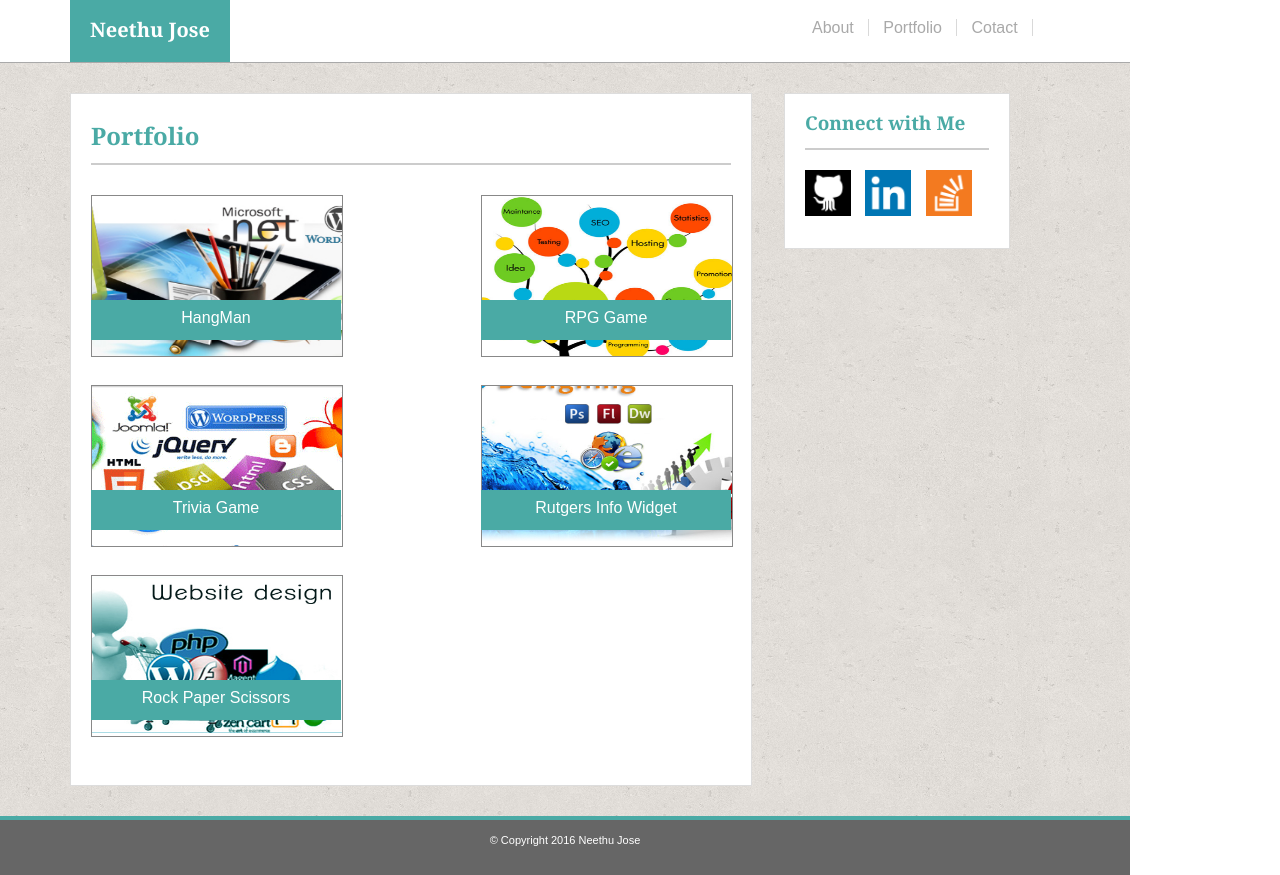
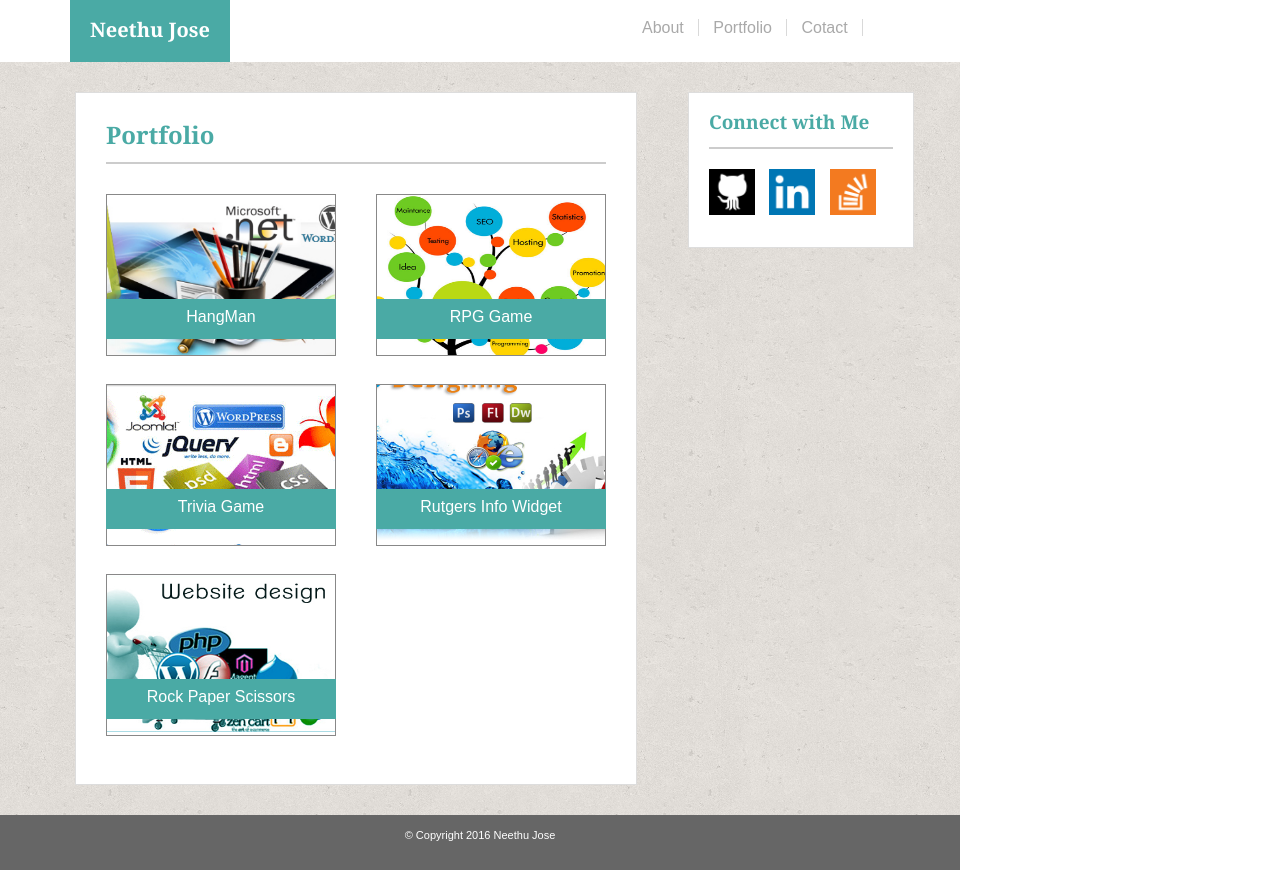
Before and after one commit to AmmuJose/Basic-Portfolio, a PHP site: page /portfolio.html in a window 1280 px wide. Run offline with PHP 8.4, Linux system fonts and the light colour scheme.

Commit message:
modified css

```diff
--- a/assets/css/style.css
+++ b/assets/css/style.css
@@ -1,6 +1,6 @@
 
 body{
-	width: 100%;
+	width: 960px;
 	height: 100%;
 	margin: 0px;
 	padding: 0px;
@@ -97,7 +97,6 @@ textarea{
 footer{
 	background-color: #666;
 	color: #fff;
-	width: 1130px;
 	height: 40px;
 	text-align: center;
 	padding-top: 15px;
@@ -114,19 +113,15 @@ button{
 .container{
 	background-color: #ececec;
 	background-image: url("../images/background-img.png");
-	border-top: 1px solid #a9a9a9;
 	min-height: 300px;
 	height: auto;
 	overflow: auto;
 	width:960px;
-	border-bottom: 4px solid #4aaaa5;
-	padding: 30px 100px 30px 70px;
 }
 
 
 .header{
 	height: 62px;
-	width: 1130px;
 }
 
 .sidebar,
@@ -136,12 +131,11 @@ button{
 }
 
 .main{
-	width:640px;
-	/*min-height: 370px;*/
+	width:500px;
 	height: auto;
 	float: left;
-	/*margin: 28px 10px 20px 70px;*/
-	padding: 30px 20px;
+	padding: 30px;
+	margin: 30px 15px 30px 75px;
 }
 
 .sidebar{
@@ -149,7 +143,7 @@ button{
 	height: 114px;
 	float: right;
 	padding: 20px;
-	margin: 0px 20px 10px 26px;
+	margin: 30px 46px 10px 0px;
 }
 
 .sidebar a{
@@ -158,7 +152,7 @@ button{
 }
 
 .image{
-	width: 250px;
+	width: 228px;
 	height: 160px;
 	border: 1px solid #888;
 }
@@ -172,7 +166,7 @@ button{
 }
 
 .relative{
-	width: 250px;
+	width: 230px;
 	height: 160px;
 	position: relative;
 	margin-bottom: 20px;
@@ -183,7 +177,7 @@ button{
 	position: absolute;
 	top:105px;
 	right: 0px;
-	width: 250px;
+	width: 230px;
 	height:30px;
 	background-color: #4aaaa5;
 	color: #fff;
```
